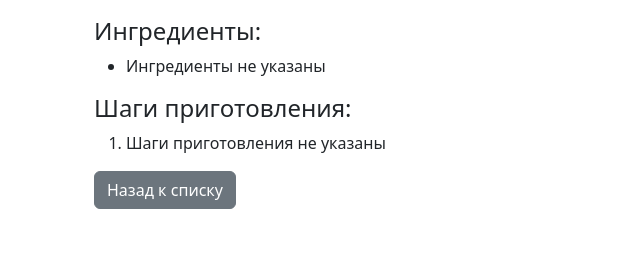
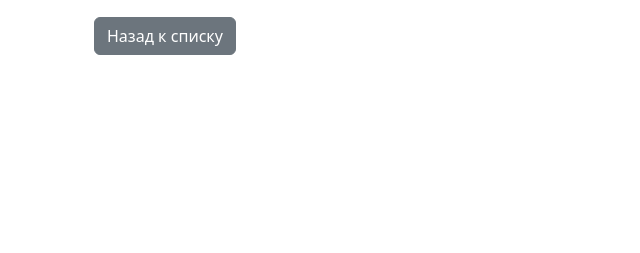
Before and after one commit to murmyauuu/culinary_book, a Django app: template templates/recipes/recipe_detail.html in a window 1280 px wide. Shown: the part 103-356 px from the top of the page, without its empty margins (0-640 px from the left). Run offline with Django 5.2, Linux system fonts and the light colour scheme; the template is opened without the code that fills it, so the values that code supplies are empty.

Commit message:
Косметическое улучшение templates/recipes/recipe_detail.html

```diff
--- a/templates/recipes/recipe_detail.html
+++ b/templates/recipes/recipe_detail.html
@@ -1,28 +1,9 @@
-<!-- templates/recipes/recipe_detail.html -->
 {% extends "base.html" %}
 {% block content %}
 <div class="container">
   <h2>{{ recipe.title }}</h2>
   <p>{{ recipe.description }}</p>
   <p><strong>Время приготовления:</strong> {{ recipe.cooking_time_minutes }} мин</p>
-
-  <h4>Ингредиенты:</h4>
-  <ul>
-    {% for ingredient in recipe.ingredients.all %}
-      <li>{{ ingredient.ingredient.name }} — {{ ingredient.amount }} {% if ingredient.note %}({{ ingredient.note }}){% endif %}</li>
-    {% empty %}
-      <li>Ингредиенты не указаны</li>
-    {% endfor %}
-  </ul>
-
-  <h4>Шаги приготовления:</h4>
-  <ol>
-    {% for step in recipe.steps.all %}
-      <li>{{ step.text }}</li>
-    {% empty %}
-      <li>Шаги приготовления не указаны</li>
-    {% endfor %}
-  </ol>
 
   {% if user == recipe.author %}
     <a href="{% url 'recipe_update' recipe.pk %}" class="btn btn-outline-warning">Редактировать</a>
```
